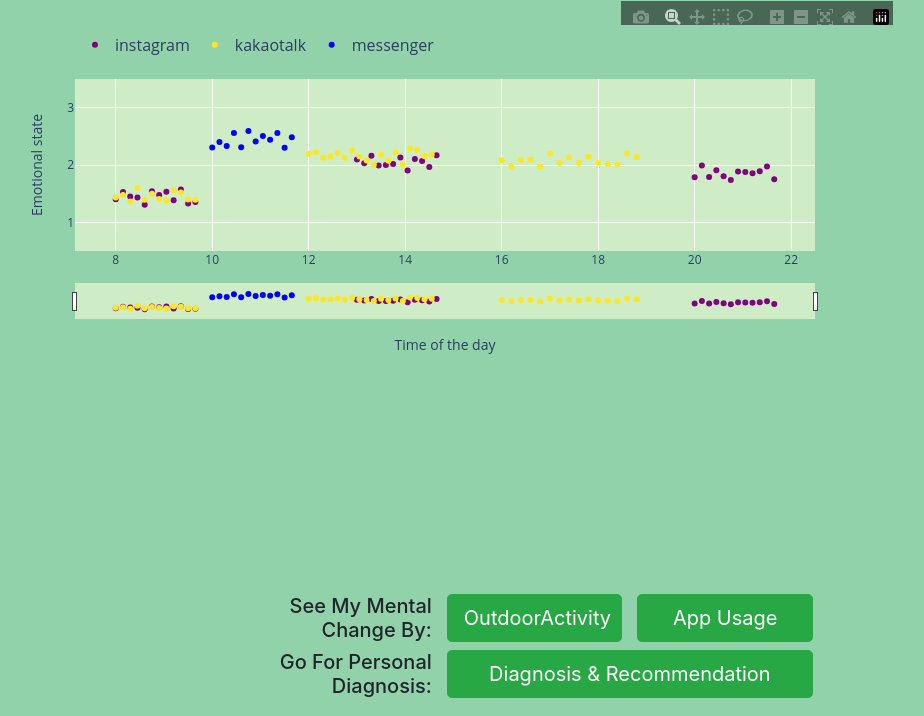
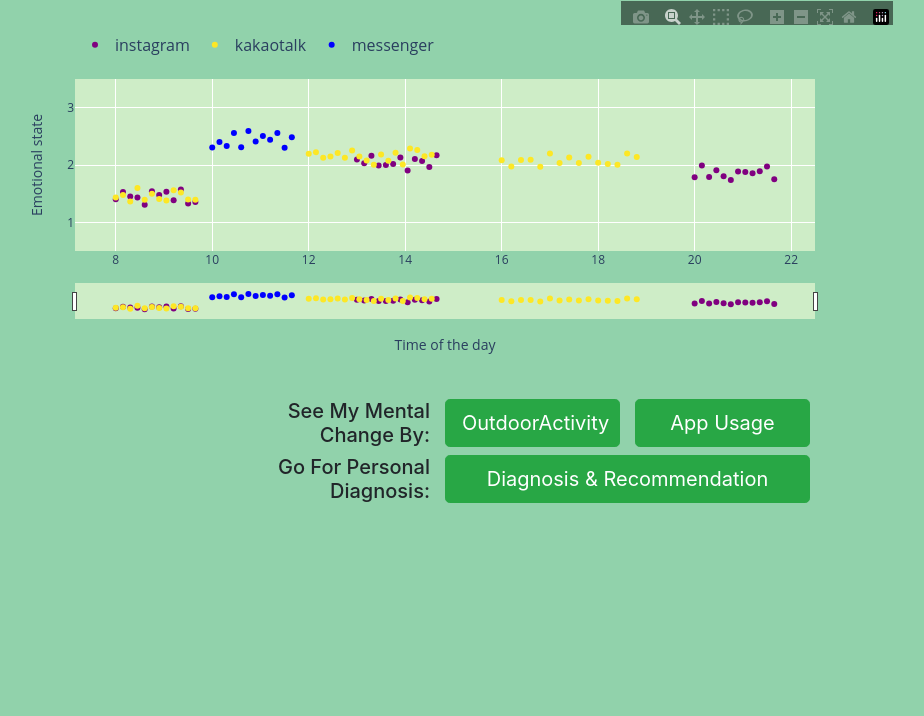
Before and after one commit to Azamat7/emostate, a Flask app: page /app_usage in a window 1280 px wide. Shown: the part 84-800 px from the top of the page, without its empty margins (195-1119 px from the left). Run offline with Flask 2, Linux system fonts and the light colour scheme; parts of the project's set-up code (start-up, migrations or seed data) failed here and were passed over; some libraries are stand-ins or nearby versions.

Commit message:
fix the overlap

```diff
--- a/project/client/static/main.css
+++ b/project/client/static/main.css
@@ -12,7 +12,7 @@ html, body {
 }
 
 .footer {
-    position: fixed;
+    /* position: fixed; */
     bottom: 10px;
-    width: 87%;
+    width: 100%;
 }
--- a/project/client/templates/base.html
+++ b/project/client/templates/base.html
@@ -41,6 +41,7 @@
           <div class="col-2"></div>
         </div>
       </div>
+
     </div>
 
     <!-- scripts -->
--- a/project/client/templates/outdoor_activity.html
+++ b/project/client/templates/outdoor_activity.html
@@ -2,14 +2,15 @@
 
 {% block content %}
 
-    <div class="col-8 mx-auto">
+    <div class="col-10 mx-auto">
     <div class="d-flex justify-content-center">
         <h2>Welcome to EmoState</h2>
     </div>
     <div class="d-flex justify-content-center">
         <h4>Outdoor Activity</h4>
     </div>
-    <div class="d-flex justify-content-center">
+    <!-- <div class="d-flex justify-content-center"> -->
+    <div>
         <div id="a8f50c3c-b691-49f7-b804-fef59ca209c5" class="plotly-graph-div" style="height:700px; width:900px;"></div>
         <h3 style="text-align:center">Your Location of the Day</h3>
         <div id="e2facaf5-d602-4cbd-8e1b-3bb3a3ca34e2" class="plotly-graph-div" style="height:700px; width:900px;"></div>
```
